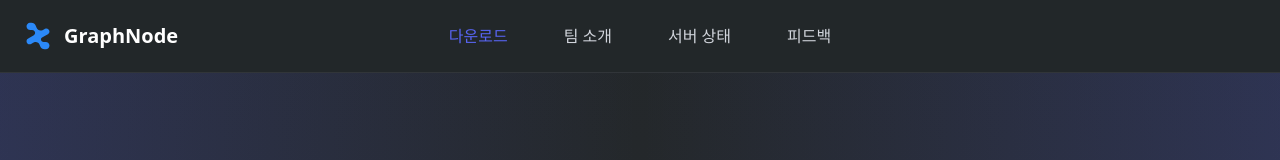
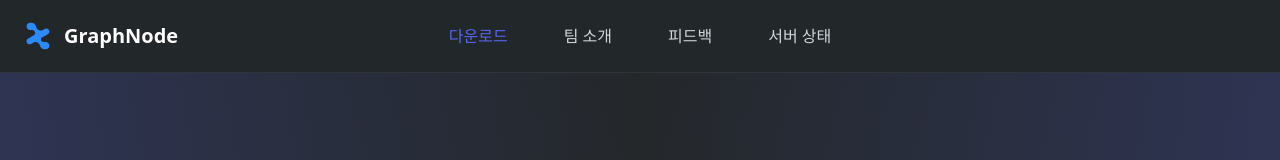
Before and after one commit to Yoy0z-maps/graphnode-web, a React (Vite) app: page / in a window 1280 px wide. Shown: the top 160 px of the page. Built offline with nearby package versions, Linux system fonts and the light colour scheme.

Commit message:
FIX: navigate 라우트 변경

```diff
--- a/src/components/Header.tsx
+++ b/src/components/Header.tsx
@@ -39,18 +39,17 @@ export default function Header({
             >
               팀 소개
             </button>
-
+            <button
+              onClick={() => navigate("/feedback")}
+              className={`px-4 py-2 rounded-lg transition-all font-medium text-gray-300 hover:text-white hover:bg-[#40444b]`}
+            >
+              피드백
+            </button>
             <button
               onClick={() => navigate("/status")}
               className={`px-4 py-2 rounded-lg transition-all font-medium text-gray-300 hover:text-white hover:bg-[#40444b]`}
             >
               서버 상태
-            </button>
-            <button
-              onClick={() => navigate("/status")}
-              className={`px-4 py-2 rounded-lg transition-all font-medium text-gray-300 hover:text-white hover:bg-[#40444b]`}
-            >
-              피드백
             </button>
           </nav>
           <div className="flex items-center space-x-3 opacity-0">
```
